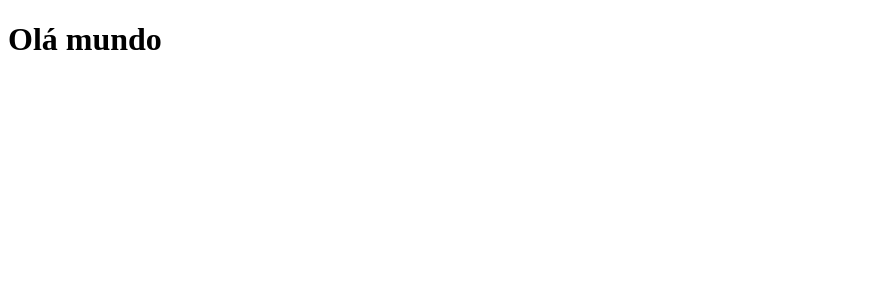
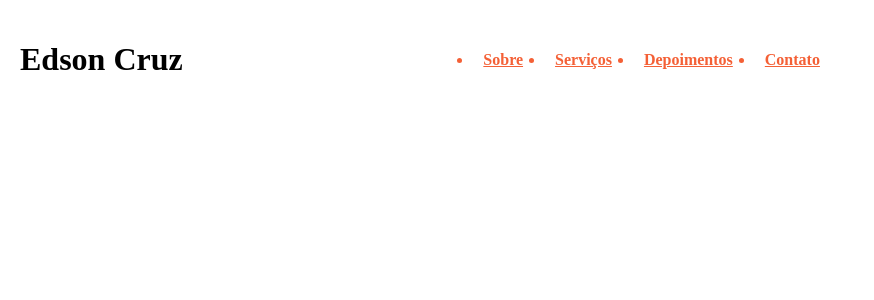
Before and after one commit to GabrielNBS/edson-cruz, a React (Vite) app in the folder lp-edson/: page / in a window 1280 px wide. Shown: the top 300 px of the page, without its empty margins (0-874 px from the left). Built offline with nearby package versions, Linux system fonts and the light colour scheme; the HTML template or start-up script is replaced by a standard one.

Commit message:
finalizando header

```diff
--- a/lp-edson/src/App.jsx
+++ b/lp-edson/src/App.jsx
@@ -1,6 +1,8 @@
+import HeaderContainer from "./components/HeaderContainer"
+
 function App() {
   return (
-    <h1>Olá mundo</h1>
+    <HeaderContainer />
   )
 }
 
--- /dev/null
+++ b/lp-edson/src/components/HeaderContainer.jsx
@@ -0,0 +1,33 @@
+// eslint-disable-next-line no-unused-vars
+import React from 'react'
+import "../styles/components/HeaderContainer.sass"
+
+const HeaderContainer = () => {
+    const navbar = [
+        { name: "Sobre" },
+        { name: "Serviços" },
+        { name: "Depoimentos" },
+        { name: "Contato" }
+    ]
+
+    return (
+        <header className="header">
+            <div className="container">
+                <h1 className='header__branding'>
+                    Edson Cruz
+                </h1>
+                <nav className='header__nav'>
+                    <ul className='header__list'>
+                        {navbar.map(nav => (
+                            <li key={nav.name} className='header__list__item'>
+                                <a className='header__list__link' href={`#${nav.nome}`}>{nav.name}</a>
+                                </li>
+                        ))}
+                    </ul>
+                </nav>
+            </div>
+        </header>
+    )
+}
+
+export default HeaderContainer
--- /dev/null
+++ b/lp-edson/src/styles/components/HeaderContainer.sass
@@ -0,0 +1,33 @@
+@use "../mixins"
+@use "../variables"
+.header
+    background-color: #fff
+    padding: 12px
+
+    .container
+        display: grid
+        grid-template-columns: 1fr 2fr
+        align-items: center
+
+    &__branding
+        justify-items: flex-start
+
+    &__nav
+        justify-self: flex-start
+
+    &__list
+        display: inline-flex
+        gap: 12px
+
+        &__item
+            color: variables.$btn-primario
+            font-weight: bold
+
+        &__link
+            color: variables.$btn-primario
+            padding: 8px
+            border: 2px solid transparent
+
+            &:hover
+                color: lighten(variables.$btn-primario, 15)
+                border-bottom: 2px solid variables.$btn-primario
--- a/lp-edson/src/styles/main.sass
+++ b/lp-edson/src/styles/main.sass
@@ -0,0 +1,19 @@
+@use "variables"
+@import url('https://fonts.googleapis.com/css2?family=Raleway:wght@400;900&family=Roboto:wght@400;900&display=swap')
+
+*
+    margin: 0
+    padding: 0
+    box-sizing: border-box
+    list-style: none
+    text-decoration: none
+    font-family: variables.$fonte-stack
+    transition: .3s all ease-in-out
+
+body
+    background-color: variables.$cor-primaria
+
+.container
+    max-width: 1024px
+    width: 100%
+    margin: 0 auto
--- a/lp-edson/src/styles/mixins.sass
+++ b/lp-edson/src/styles/mixins.sass
@@ -0,0 +1,4 @@
+@mixin center()
+    display: flex
+    justify-content: center
+    align-items: center
--- a/lp-edson/src/styles/variables.sass
+++ b/lp-edson/src/styles/variables.sass
@@ -0,0 +1,10 @@
+// Cores
+$cor-primaria: #272635
+$cor-secundaria: #DDD5D0
+$btn-primario: #F46036
+$btn-secundario: #090446
+
+
+// Fontes
+$fonte-stack: 'Raleway', sans-serif
+$fonte-secundaria: 'Roboto', sans-serif
```
